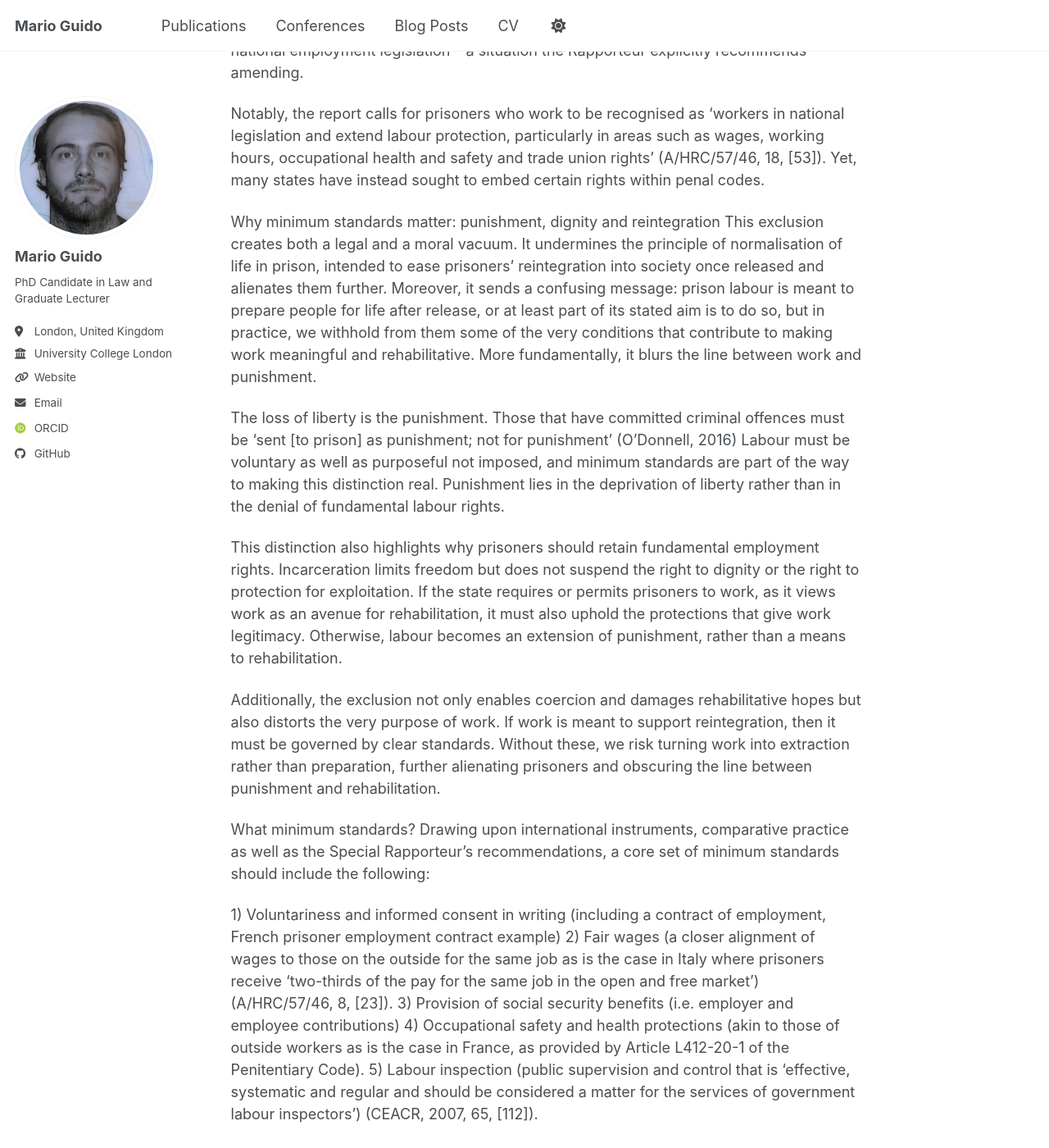
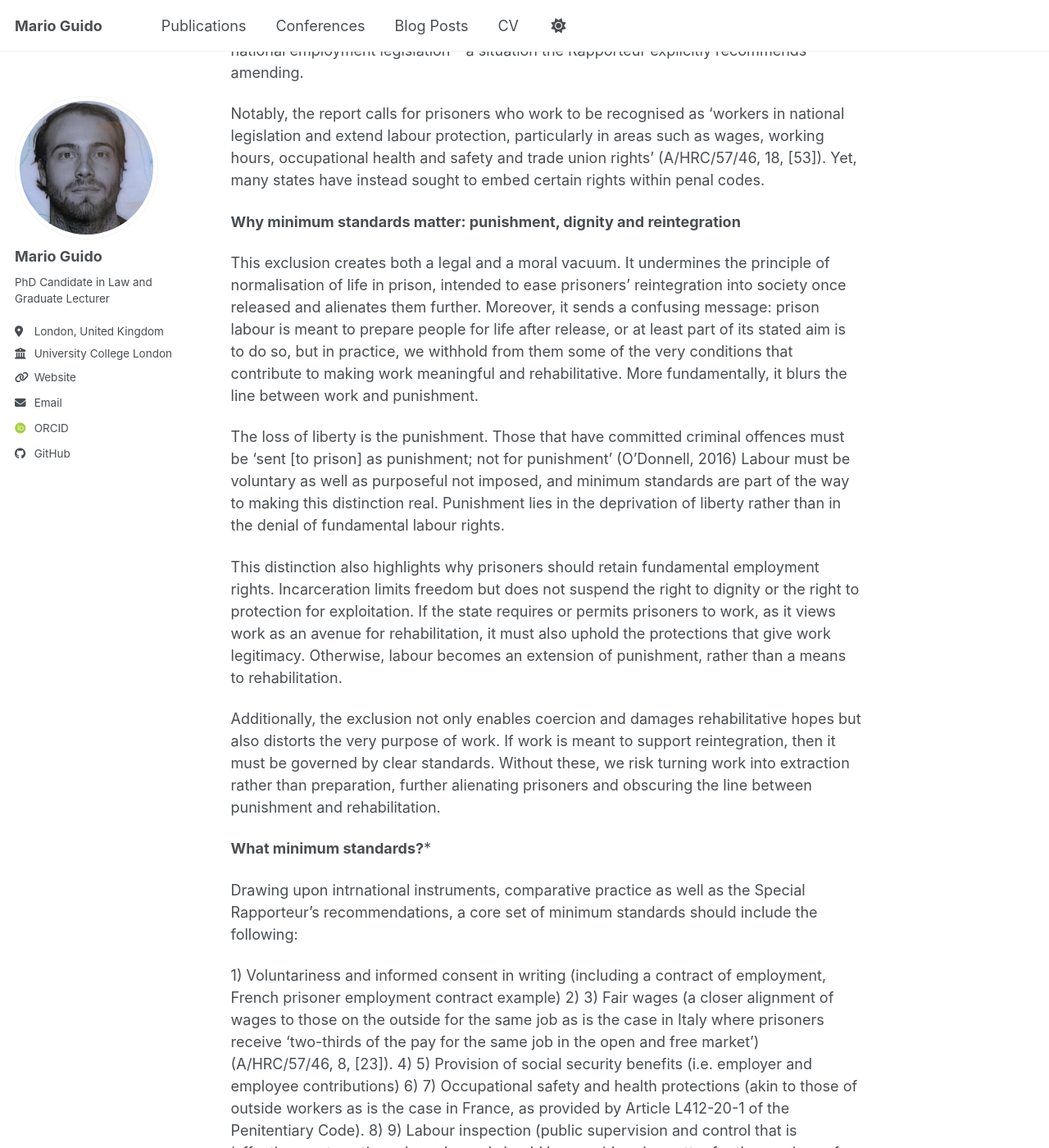
Before and after one commit to MarioGuido-dr/MarioGuido-dr.github.io, a Jekyll site: the page built from _posts/2026-02-27-prison-labour-minimum-standards.md, in a window 1280 px wide and 1400 px high, scrolled down 1022 px. Shown: the whole window at 82% size. Built offline with Jekyll 4.4.1, drawn with Linux system fonts in a browser that asks for light colours; some web fonts are replaced; a script bundle is joined from its source files by our own code; library files that are not in the unit come from our copies; some of the changed text lies outside the part shown.

Commit message:
Update 2026-02-27-prison-labour-minimum-standards.md

```diff
--- a/_posts/2026-02-27-prison-labour-minimum-standards.md
+++ b/_posts/2026-02-27-prison-labour-minimum-standards.md
@@ -19,7 +19,8 @@ The 2024 report by the UN Special Rapporteur on contemporary forms of slavery, i
 
 Notably, the report calls for prisoners who work to be recognised as ‘workers in national legislation and extend labour protection, particularly in areas such as wages, working hours, occupational health and safety and trade union rights’ (A/HRC/57/46, 18, [53]). Yet, many states have instead sought to embed certain rights within penal codes.
 
-Why minimum standards matter: punishment, dignity and reintegration
+**Why minimum standards matter: punishment, dignity and reintegration**
+
 This exclusion creates both a legal and a moral vacuum. It undermines the principle of normalisation of life in prison, intended to ease prisoners’ reintegration into society once released and alienates them further. Moreover, it sends a confusing message: prison labour is meant to prepare people for life after release, or at least part of its stated aim is to do so, but in practice, we withhold from them some of the very conditions that contribute to making work meaningful and rehabilitative. More fundamentally, it blurs the line between work and punishment.
 
 The loss of liberty is the punishment. Those that have committed criminal offences must be ‘sent [to prison] as punishment; not for punishment’ (O’Donnell, 2016) Labour must be voluntary as well as purposeful not imposed, and minimum standards are part of the way to making this distinction real. Punishment lies in the deprivation of liberty rather than in the denial of fundamental labour rights.
@@ -28,20 +29,26 @@ This distinction also highlights why prisoners should retain fundamental employm
 
 Additionally, the exclusion not only enables coercion and damages rehabilitative hopes but also distorts the very purpose of work. If work is meant to support reintegration, then it must be governed by clear standards. Without these, we risk turning work into extraction rather than preparation, further alienating prisoners and obscuring the line between punishment and rehabilitation.
 
-What minimum standards?
-Drawing upon international instruments, comparative practice as well as the Special Rapporteur’s recommendations, a core set of minimum standards should include the following:
+**What minimum standards?***
+
+Drawing upon intrnational instruments, comparative practice as well as the Special Rapporteur’s recommendations, a core set of minimum standards should include the following:
 
 1)	Voluntariness and informed consent in writing (including a contract of employment, French prisoner employment contract example)
-2)	Fair wages (a closer alignment of wages to those on the outside for the same job as is the case in Italy where prisoners receive ‘two-thirds of the pay for the same job in the open and free market’) (A/HRC/57/46, 8, [23]).
-3)	Provision of social security benefits (i.e. employer and employee contributions)
-4)	Occupational safety and health protections (akin to those of outside workers as is the case in France, as provided by Article L412-20-1 of the Penitentiary Code).
-5)	Labour inspection (public supervision and control that is ‘effective, systematic and regular and should be considered a matter for the services of government labour inspectors’) (CEACR, 2007, 65, [112]).
+2)
+3)	Fair wages (a closer alignment of wages to those on the outside for the same job as is the case in Italy where prisoners receive ‘two-thirds of the pay for the same job in the open and free market’) (A/HRC/57/46, 8, [23]).
+4)
+5)	Provision of social security benefits (i.e. employer and employee contributions)
+6)
+7)	Occupational safety and health protections (akin to those of outside workers as is the case in France, as provided by Article L412-20-1 of the Penitentiary Code).
+8)
+9)	Labour inspection (public supervision and control that is ‘effective, systematic and regular and should be considered a matter for the services of government labour inspectors’) (CEACR, 2007, 65, [112]).
 
 Together, these standards move us somewhat closer to what International Labour Organisation’s Committee of Experts (CEACR) has interpreted would help fall outside the definition of forced labour under the Forced Labour Convention (No. 29). While the CEACR’s comments are made specifically in relation to the involvement of private entities in prison labour, their emphasis on the need for employment conditions of prisoners to ‘approximate [those] of a free labour relationship’ (44, [132]) and ensure that these are ‘not so disproportionately lower than the free market that it could be characterised as exploitative’ (47, [143]) remain highly relevant for in establishing the minimum conditions necessary to ensure that prison labour does not fall within the scope of forced labour.
 
 In practice, however, some states have responded to this challenge by partially adapting labour protections within their penal legislation. This can be seen in the examples below.
 
-Differing practices: France, Germany and England & Wales
+**Differing practices: France, Germany and England & Wales**
+
 Within its Penitentiary Code, France has developed quite significant specific prison labour rights, ranging from a contract of employment for prisoners (Articles L-412-10 to L412-19), social security benefits (for example, Articles L324-3 to L324-5), and protection from discrimination and harassment at work (Articles L412-24 to L412-42).
 
 Yet, it falls short on wages, with a rate of pay set at 45% of the national minimum wage for production jobs (Article D412-64). Private companies that set up workshops in prisons can pay prisoners up to the minimum wage, though there is no obligation to do so. While there are indications that this may occur in practice, publicly available evidence remains limited.
@@ -50,10 +57,12 @@ In Germany, the situation is similar in that certain minimum labour rights are p
 
 By contrast, England & Wales offers far fewer protections. Prisoners are paid very low wages, occupational safety and health provisions are covered in policy documents, and there is a lack of compensation claim mechanisms for injury at work, as well as limited access to social security benefits for working prisoners.
 
-Privatisation and prison labour: a risk to minimum standards?
+**Privatisation and prison labour: a risk to minimum standards?**
+
 France has increasingly advanced the idea of prison labour as a key element of rehabilitation and reintegration, especially through partnerships with private entities. In line with this ambition, it has set a target of increasing the proportion of prisoners in work from 31% to 50% by 2027. The Ministry of Justice launched a platform known as IPRO 360° to connect private industry with prison workshops. Faced with low rates of prisoner employment, the state provides a range of incentives to private entities to employ these: it leases prison workshop premises free of charge, drafts prisoner employment contracts, and covers pension and unemployment contributions on behalf of employers.
 
 This signals a broader trend: the growing role of private companies in the prison labour economy. While such partnerships may offer opportunities for expanding access to work, they raise critical questions about the risk of commercial interests driving carceral expansion or the creation of an economic interest in maintaining few labour protections for employed prisoners. Without enforceable benchmarks, the drive for efficiency and profit could override rehabilitative objectives. Striking the right balance between attracting private employers and ensuring that work remains fair and meaningful is crucial if prison labour is to serve more than just economic aims.
 
-Conclusions
+**Conclusions**
+
 On their own, minimum standards cannot guarantee that prison labour is rehabilitative and non-exploitative, yet they are essential to making it fair. Minimum standards are not the end of the story, but the starting point for any fair and rehabilitative models of prison labour. They provide a baseline against which we can judge whether prison labour supports reintegration or reinforces exclusion and whether it serves justice or perpetuates inequality. As the Special Rapporteur rightly insists, we must begin recognising prisoners as workers. Doing so requires more than legal reform; it demands a confrontation with the economic and political interests embedded in current prison labour systems. Ultimately, the regulation of prison labour is not only a matter of policy preferences but in fact reflects the social and ethical values that underpin our justice system.
```
